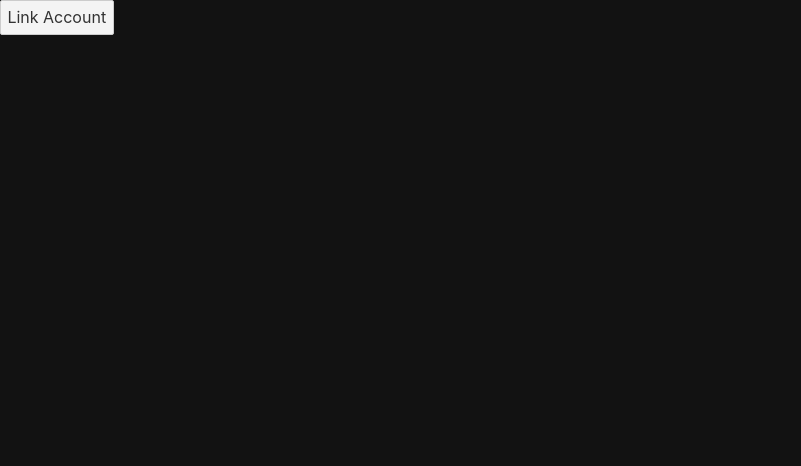
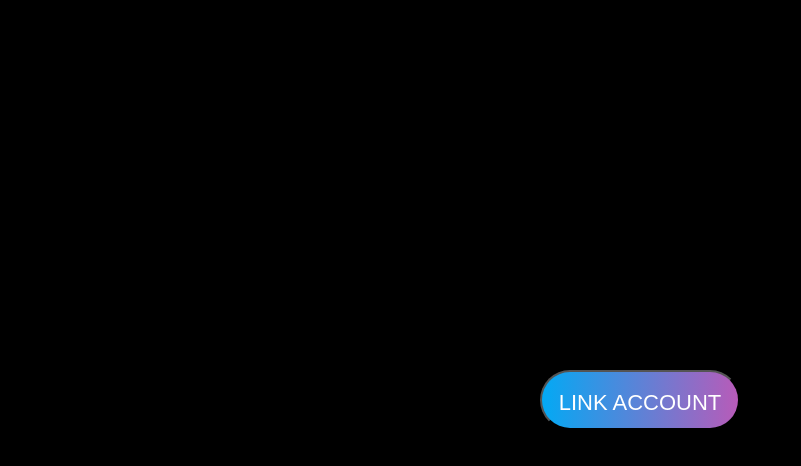
Before and after one commit to QolDeveloper/verification.github.io, a plain HTML site: page index.html in a window 1280 px wide. Shown: the whole page, without its empty margins (0-801 px from the left). Drawn offline with Linux system fonts and the light colour scheme.

Commit message:
Update style.css

```diff
--- a/style.css
+++ b/style.css
@@ -1,100 +1,70 @@
-html, body {
-	position: relative;
-	font-family: -apple-system, BlinkMacSystemFont, Segoe UI, Roboto, Oxygen, Ubuntu, Cantarell, Fira Sans, Droid Sans, Helvetica Neue, sans-serif;
-	width: 100%;
-	height: 100%;
-}
 body {
-	padding: 0;
-    background-color: #121212;
-    margin: 0;
-    font-family: -apple-system, BlinkMacSystemFont, Segoe UI, Roboto, Oxygen, Ubuntu, Cantarell, Fira Sans, Droid Sans, Helvetica Neue, sans-serif;
-	height: 100%;
-	width: 100%;
-	background-position: center;
-  background-repeat: no-repeat;
-  background-size: cover;
-	/*background: linear-gradient(-45deg, #ee7752, #e73c7e, #23a6d5, #23d5ab);
-    background-size: 400% 400%;
-    animation: gradient 15s ease infinite;
-}
-@keyframes gradient {
-    0% {
-        background-position: 0% 50%;
-    }
-    50% {
-        background-position: 100% 50%;
-    }
-    100% {
-        background-position: 0% 50%;
-    }
-	*/
-}
-a {
-	color: rgb(0,100,200);
-	text-decoration: none;
-}
-
-
-a:hover {
-	text-decoration: underline;
-}
-
-a:visited {
-	color: rgb(0,80,160);
-}
-
-label {
-	display: block;
-}
-
-input, button, select, textarea {
-    font-family: -apple-system, BlinkMacSystemFont, Segoe UI, Roboto, Oxygen, Ubuntu, Cantarell, Fira Sans, Droid Sans, Helvetica Neue, sans-serif;
-	font-size: inherit;
-	-webkit-padding: 0.4em 0;
-	padding: 0.4em;
-	margin: 0 0 0.5em 0;
-	box-sizing: border-box;
-	border: 1px solid #ccc;
-	border-radius: 2px;
-}
-
-input:disabled {
-	color: #ccc;
+  margin: 0;
+  padding: 0;
+  background: #000;
 }
 
 button {
-	color: #333;
-	font-family: -apple-system, BlinkMacSystemFont, Segoe UI, Roboto, Oxygen, Ubuntu, Cantarell, Fira Sans, Droid Sans, Helvetica Neue, sans-serif;
-	background-color: #f4f4f4;
-	outline: none;
-	justify-content: center;
-    align-items: center;
+  position: absolute;
+	animate: 0.5s;
+	transition: 0.5s;
+  top: 50%;
+  left: 50%;
+  transform: translate(-50%, -50%);
+  width: 200px;
+  height: 60px;
+  text-align: center;
+  line-height: 60px;
+  color: #fff;
+  font-size: 22px;
+  text-transform: uppercase;
+  text-decoration: none;
+  font-family: sans-serif;
+  box-sizing: border-box;
+  background: linear-gradient(90deg, #03a9f4, #f441a5, #ffeb3b, #03a9f4);
+  background-size: 400%;
+  border-radius: 30px;
+  z-index: 1;
+	cursor:pointer;
 }
 
-button:disabled {
-	color: #999;
+button:hover {
+  animation: animate 8s linear infinite;
+	animate: 0.5s;
+	transition: 0.5s;
 }
 
-button:not(:disabled):active {
-	background-color: #ddd;
+@keyframes animate {
+  0% {
+    background-position: 0%;
+  }
+  100% {
+    background-position: 400%;
+  }
 }
 
-button:focus {
-	border-color: #666;
-}
-button.svelte-wewfeb{width:220px;height:50px;border:none;outline:none;color:#fff;background:#111;cursor:pointer;position:relative;z-index:0;border-radius:10px;font-size:25px;justify-content:center;align-items:center}button.svelte-wewfeb:before{content:'';background:linear-gradient(45deg, #ff0000, #ff7300, #fffb00, #48ff00, #00ffd5, #002bff, #7a00ff, #ff00c8, #ff0000);position:absolute;top:-2px;left:-2px;background-size:400%;z-index:-1;filter:blur(5px);width:calc(100% + 4px);height:calc(100% + 4px);animation:svelte-wewfeb-glowing 20s linear infinite;opacity:0;transition:opacity .3s ease-in-out;border-radius:10px}button.svelte-wewfeb:active{color:#000
-}button.svelte-wewfeb:active:after{background:transparent}button.svelte-wewfeb:hover:before{opacity:1}button.svelte-wewfeb:after{z-index:-1;content:'';position:absolute;width:100%;height:100%;background:#111;left:0;top:0;border-radius:10px}@keyframes svelte-wewfeb-glowing{0%{background-position:0 0}50%{background-position:400% 0}100%{background-position:0 0}}
-.center.svelte-194ct39{margin:0;position:absolute;top:50%;left:50%;-ms-transform:translate(-50%, -50%);transform:translate(-50%, -50%)}.error.svelte-194ct39{display:flex;background-color:red;color:white;border-radius:0.5em;padding:1em;flex-grow:1;border-style:solid;border-color:black;border-width:0.1em;font-size:medium;font-weight:bold}
+button:before {
+	animate: 0.5s;
+	transition: 0.5s;
+  content: '';
+  position: absolute;
+  top: -5px;
+  left: -5px;
+  right: -5px;
+  bottom: -5px;
+  z-index: -1;
+  background: linear-gradient(90deg, #03a9f4, #f441a5, #ffeb3b, #03a9f4);
+  background-size: 400%;
+  border-radius: 40px;
+  opacity: 0;
+  transition: 0.5s;
 
-.footer{
-  padding: 70px 0;
-  text-align: center;
 }
 
-#bottom {
-  position: absolute;
-  bottom: 0;
-  left: 0;
-  right: 0;
+button:hover:before {
+  filter: blur(20px);
+  opacity: 1;
+  animation: animate 8s linear infinite;
+	animate: 0.5s;
+	transition: 0.5s;
 }
```
